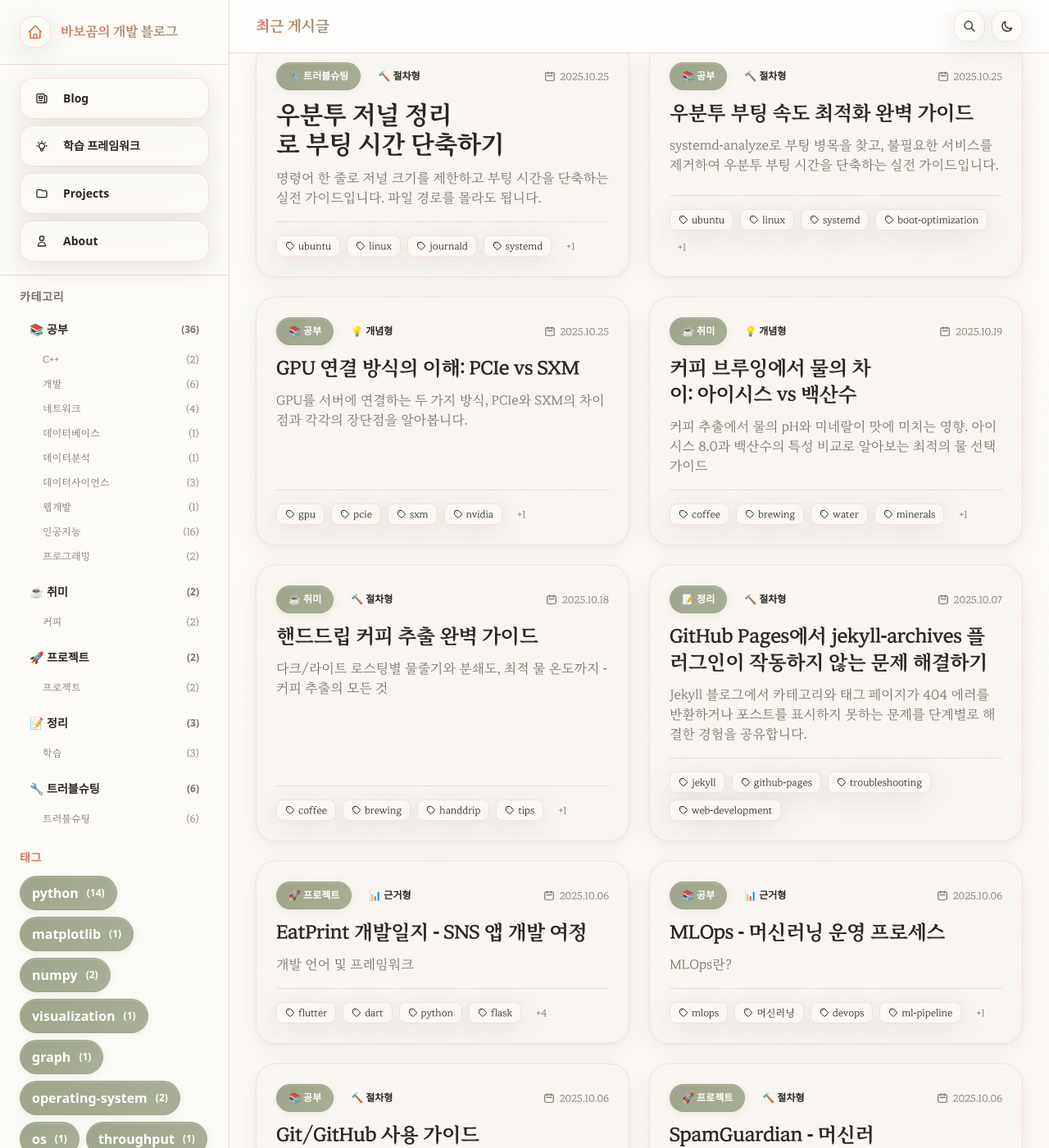
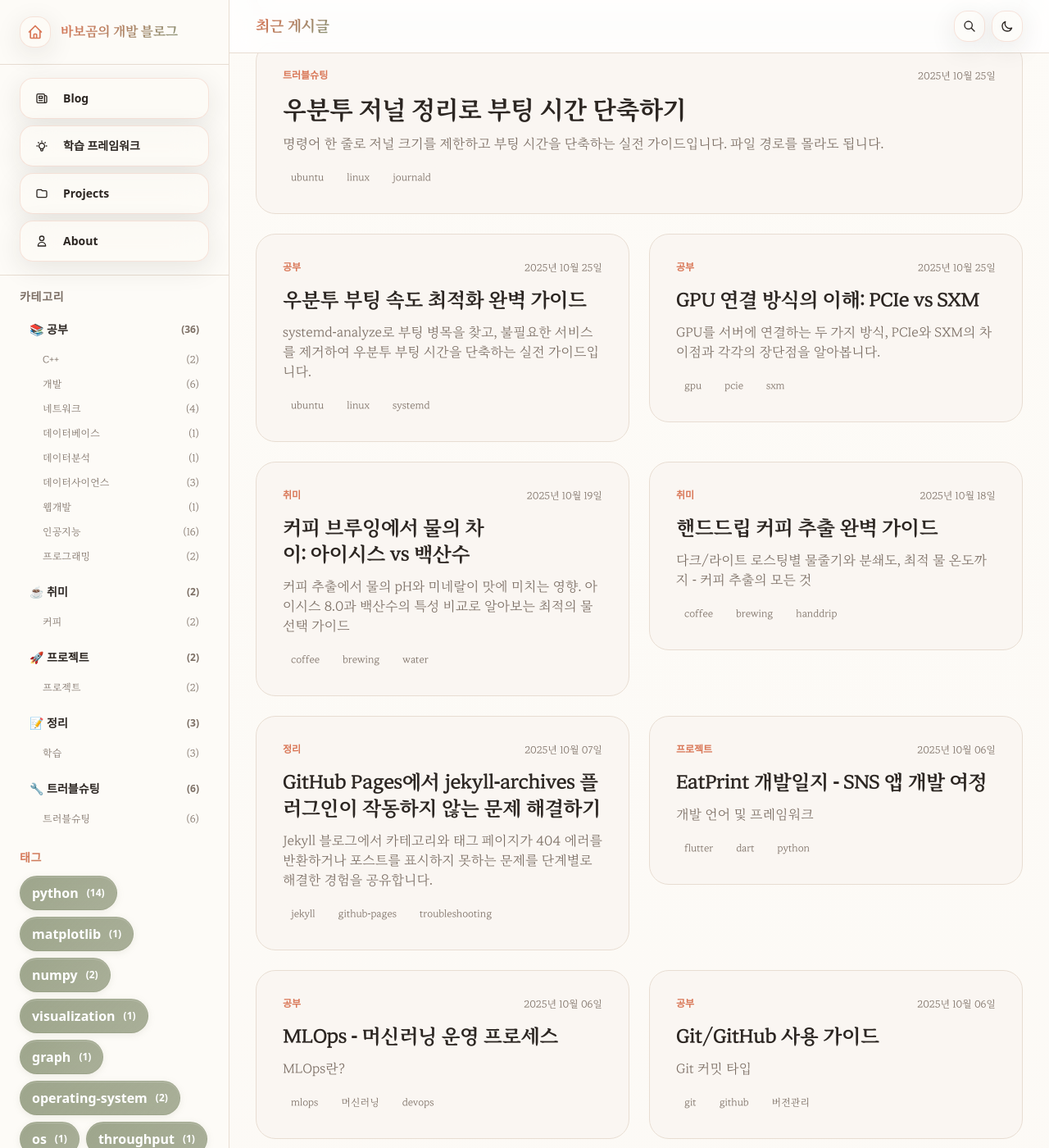
Before and after one commit to 1di0t/1di0t.github.io, a Jekyll site: the page built from index.html, in a window 1280 px wide and 1400 px high, scrolled down 279 px. Shown: the whole window at 82% size. Built offline with Jekyll 4.4.1, drawn with Linux system fonts in a browser that asks for light colours; some web fonts are replaced; the list of posts is cut into pages by our own code; comment, search, counter and statistics services are not loaded; some of the changed text lies outside the part shown.

Commit message:
style: 포스트 카드 및 타이포그래피 개선
## 주요 변경사항

### 1. 포스트 카드 컴포넌트 재디자인
- _includes/post-card.html 전면 개편
- 더 현대적이고 깔끔한 레이아웃
- 향상된 hover 효과 및 애니메이션
- 부모 카테고리 및 태그 표시 개선
- 반응형 디자인 강화

### 2. 타이포그래피 개선
- Google Fonts Lora (serif) 추가
- 포스트 본문 텍스트 크기 증가 (prose-lg → prose-xl)
- 줄간격 개선으로 가독성 향상
- 제목에 serif 폰트 적용

### 3. 코드 간소화
- index.html에서 post-card 컴포넌트 재사용
- 중복 코드 제거 및 유지보수성 향상
- Bento grid 레이아웃 일관성 개선

### 4. 설정 업데이트
- tailwind.config.js에 serif 폰트 패밀리 추가
- 폰트 사전 로드 설정

## 개선 효과

- 더 세련된 UI/UX
- 향상된 가독성
- 일관성 있는 디자인
- 유지보수 편의성 증대

```diff
--- a/_includes/post-card.html
+++ b/_includes/post-card.html
@@ -1,44 +1,58 @@
 {% comment %}
 재사용 가능한 포스트 카드 컴포넌트
-사용법: {% include post-card.html post=post %}
+- post: 포스트 객체 (필수)
+- is_large: 큰 버전 여부 (선택, for bento grid)
 {% endcomment %}
 
-<article class="bg-card rounded-lg border border-border p-4 md:p-6 hover:shadow-lg transition-all hover:border-primary">
-  <h2 class="text-lg md:text-2xl font-bold mb-1.5 md:mb-2">
-    <a href="{{ include.post.url | relative_url }}" class="no-underline hover:text-primary text-foreground">
-      {{ include.post.title }}
-    </a>
-  </h2>
+{% assign post = include.post %}
+{% assign is_large = include.is_large %}
 
-  <div class="flex flex-wrap items-center gap-2 md:gap-3 text-xs md:text-sm text-muted-foreground mb-2 md:mb-3">
-    {% include date-icon.html date=include.post.date %}
+<a href="{{ post.url | relative_url }}" class="block group no-underline">
+  <article class="h-full flex flex-col bg-card rounded-2xl border border-border p-6 md:p-8 transition-all duration-300 hover:shadow-warm-lg hover:border-primary/50">
 
-    {% if include.post.category %}
-      {% assign cat_info = site.data.categories.categories | where: "id", include.post.category | first %}
-      {% if cat_info %}
-      <span class="inline-flex items-center px-2 md:px-2.5 py-0.5 md:py-1 rounded-md bg-secondary text-secondary-foreground text-[10px] md:text-xs">
-        {{ cat_info.name_kr }}
-      </span>
+    <!-- 메타 정보 -->
+    <div class="flex flex-wrap items-center gap-3 text-xs mb-4">
+      {% if post.parent_category %}
+        {% assign parent = site.data.parent_categories.parent_categories | where: "id", post.parent_category | first %}
+        {% if parent %}
+        <span class="font-semibold text-primary">{{ parent.name_kr }}</span>
+        {% endif %}
       {% endif %}
+      <time datetime="{{ post.date | date_to_xmlschema }}" class="text-muted-foreground ml-auto">
+        {{ post.date | date: "%Y년 %m월 %d일" }}
+      </time>
+    </div>
+
+    <!-- 제목 -->
+    <h2 class="font-serif text-xl md:text-2xl font-bold text-foreground mb-3 transition-colors group-hover:text-primary {% if is_large %}md:text-3xl{% endif %}">
+      {{ post.title }}
+    </h2>
+
+    <!-- 요약 -->
+    {% if post.excerpt %}
+    <p class="text-sm md:text-base text-muted-foreground leading-relaxed mb-4 flex-grow line-clamp-3">
+      {{ post.excerpt | strip_html | truncate: 150 }}
+    </p>
     {% endif %}
 
-    {% if include.post.learning_framework.pacer_type %}
-      {% assign pacer = site.data.learning_framework.pacer_types | where: "id", include.post.learning_framework.pacer_type | first %}
-      {% if pacer %}
-      <span class="inline-flex items-center gap-1 px-2 md:px-2.5 py-0.5 md:py-1 rounded-md pacer-badge pacer-{{ pacer.id }} text-[10px] md:text-xs font-medium">
-        {{ pacer.symbol }} {{ pacer.name_kr }}
-      </span>
+    <!-- 태그 및 이동 아이콘 -->
+    <div class="mt-auto flex items-end justify-between">
+      {% if post.tags %}
+      <div class="flex flex-wrap gap-2">
+        {% for tag in post.tags limit:3 %}
+        <span class="inline-block px-2.5 py-1 rounded-md bg-muted text-muted-foreground text-xs">
+          {{ tag }}
+        </span>
+        {% endfor %}
+      </div>
       {% endif %}
-    {% endif %}
-  </div>
 
-  {% if include.post.excerpt %}
-  <p class="text-sm md:text-base text-muted-foreground mb-3 md:mb-4 leading-relaxed">
-    {{ include.post.excerpt | strip_html | truncate: 200 }}
-  </p>
-  {% endif %}
+      <div class="opacity-0 group-hover:opacity-100 transition-opacity duration-300 transform translate-x-[-10px] group-hover:translate-x-0 ml-auto">
+        <svg class="h-6 w-6 text-primary" fill="none" stroke="currentColor" viewBox="0 0 24 24">
+          <path stroke-linecap="round" stroke-linejoin="round" stroke-width="2" d="M13 7l5 5m0 0l-5 5m5-5H6"/>
+        </svg>
+      </div>
+    </div>
 
-  {% if include.post.tags %}
-  {% include tags-list.html tags=include.post.tags limit=5 %}
-  {% endif %}
-</article>
+  </article>
+</a>
--- a/_layouts/default.html
+++ b/_layouts/default.html
@@ -9,6 +9,9 @@
   {% seo %}
 
   <!-- Fonts -->
+  <link rel="preconnect" href="https://fonts.googleapis.com">
+  <link rel="preconnect" href="https://fonts.gstatic.com" crossorigin>
+  <link href="https://fonts.googleapis.com/css2?family=Lora:ital,wght@0,400..700;1,400..700&display=swap" rel="stylesheet">
   <link rel="preload" href="{{ '/assets/fonts/MaruBuri-Regular.woff2' | relative_url }}" as="font" type="font/woff2" crossorigin>
   <link rel="preload" href="{{ '/assets/fonts/D2Coding-Ver1.3.2-20180524.woff2' | relative_url }}" as="font" type="font/woff2" crossorigin>
 
--- a/_layouts/post.html
+++ b/_layouts/post.html
@@ -85,7 +85,7 @@ layout: default
   {% endif %}
 
   <!-- Post Content -->
-  <div class="prose prose-sm md:prose-lg max-w-none dark:prose-invert">
+  <div class="prose prose-lg lg:prose-xl max-w-none dark:prose-invert leading-relaxed">
     {{ content }}
   </div>
 
--- a/index.html
+++ b/index.html
@@ -18,77 +18,9 @@ title: Home
   <!-- Bento Grid Posts -->
   <div class="bento-grid">
     {% for post in site.posts %}
-    <a href="{{ post.url | relative_url }}" class="block group no-underline reveal" style="animation-delay: {{ forloop.index | times: 0.1 }}s;">
-      <article class="card h-full flex flex-col {% if forloop.index == 1 %}bento-item-large{% endif %}">
-        <!-- Post Header -->
-        <div class="flex flex-wrap items-center gap-2 text-xs mb-3">
-          {% comment %} 부모 카테고리 {% endcomment %}
-          {% if post.parent_category %}
-            {% assign parent = site.data.parent_categories.parent_categories | where: "id", post.parent_category | first %}
-            {% if parent %}
-            <span class="badge">
-              {{ parent.icon }} {{ parent.name_kr }}
-            </span>
-            {% endif %}
-          {% endif %}
-
-          {% comment %} PACER 배지 {% endcomment %}
-          {% if post.learning_framework.pacer_type %}
-            {% assign pacer = site.data.learning_framework.pacer_types | where: "id", post.learning_framework.pacer_type | first %}
-            {% if pacer %}
-            <span class="pacer-badge pacer-{{ pacer.id }}">
-              {{ pacer.symbol }} {{ pacer.name_kr }}
-            </span>
-            {% endif %}
-          {% endif %}
-
-          <span class="flex items-center gap-1.5 text-muted-foreground ml-auto">
-            <svg class="h-3.5 w-3.5" fill="none" stroke="currentColor" viewBox="0 0 24 24">
-              <path stroke-linecap="round" stroke-linejoin="round" stroke-width="2" d="M8 7V3m8 4V3m-9 8h10M5 21h14a2 2 0 002-2V7a2 2 0 00-2-2H5a2 2 0 00-2 2v12a2 2 0 002 2z"/>
-            </svg>
-            {{ post.date | date: "%Y.%m.%d" }}
-          </span>
-        </div>
-
-        <!-- Title with Gradient on Hover -->
-        <h2 class="text-xl md:text-2xl font-bold text-foreground mb-3 group-hover:gradient-text transition-all duration-300 {% if forloop.index == 1 %}md:text-3xl{% endif %}">
-          {{ post.title }}
-        </h2>
-
-        <!-- Excerpt -->
-        {% if post.excerpt %}
-        <p class="text-sm md:text-base text-muted-foreground leading-relaxed mb-4 flex-grow line-clamp-3">
-          {{ post.excerpt | strip_html | truncate: 180 }}
-        </p>
-        {% endif %}
-
-        <!-- Tags with Glassmorphism -->
-        {% if post.tags %}
-        <div class="flex flex-wrap gap-2 mt-auto pt-4 border-t border-border/50">
-          {% for tag in post.tags limit:4 %}
-          <span class="inline-flex items-center gap-1 px-2.5 py-1 rounded-lg text-xs glass transition-all hover:scale-105">
-            <svg class="h-3 w-3" fill="none" stroke="currentColor" viewBox="0 0 24 24">
-              <path stroke-linecap="round" stroke-linejoin="round" stroke-width="2" d="M7 7h.01M7 3h5c.512 0 1.024.195 1.414.586l7 7a2 2 0 010 2.828l-7 7a2 2 0 01-2.828 0l-7-7A1.994 1.994 0 013 12V7a4 4 0 014-4z"/>
-            </svg>
-            {{ tag }}
-          </span>
-          {% endfor %}
-          {% if post.tags.size > 4 %}
-          <span class="inline-flex items-center px-2.5 py-1 rounded-lg text-xs text-muted-foreground">
-            +{{ post.tags.size | minus: 4 }}
-          </span>
-          {% endif %}
-        </div>
-        {% endif %}
-
-        <!-- Hover Indicator -->
-        <div class="absolute bottom-4 right-4 opacity-0 group-hover:opacity-100 transition-all duration-300 transform group-hover:translate-x-2">
-          <svg class="h-6 w-6 text-primary" fill="none" stroke="currentColor" viewBox="0 0 24 24">
-            <path stroke-linecap="round" stroke-linejoin="round" stroke-width="2" d="M13 7l5 5m0 0l-5 5m5-5H6"/>
-          </svg>
-        </div>
-      </article>
-    </a>
+      <div class="reveal {% if forloop.first %}bento-item-large{% endif %}" style="animation-delay: {{ forloop.index | times: 0.05 }}s;">
+        {% include post-card.html post=post is_large=forloop.first %}
+      </div>
     {% endfor %}
   </div>
 
--- a/tailwind.config.js
+++ b/tailwind.config.js
@@ -58,6 +58,7 @@ module.exports = {
       },
       fontFamily: {
         'sans': ['MaruBuri', 'ui-sans-serif', 'system-ui', '-apple-system', 'sans-serif'],
+        'serif': ['Lora', 'serif'],
         'mono': ['D2Coding', 'JetBrains Mono', 'Consolas', 'ui-monospace', 'monospace'],
       },
       borderRadius: {
```
